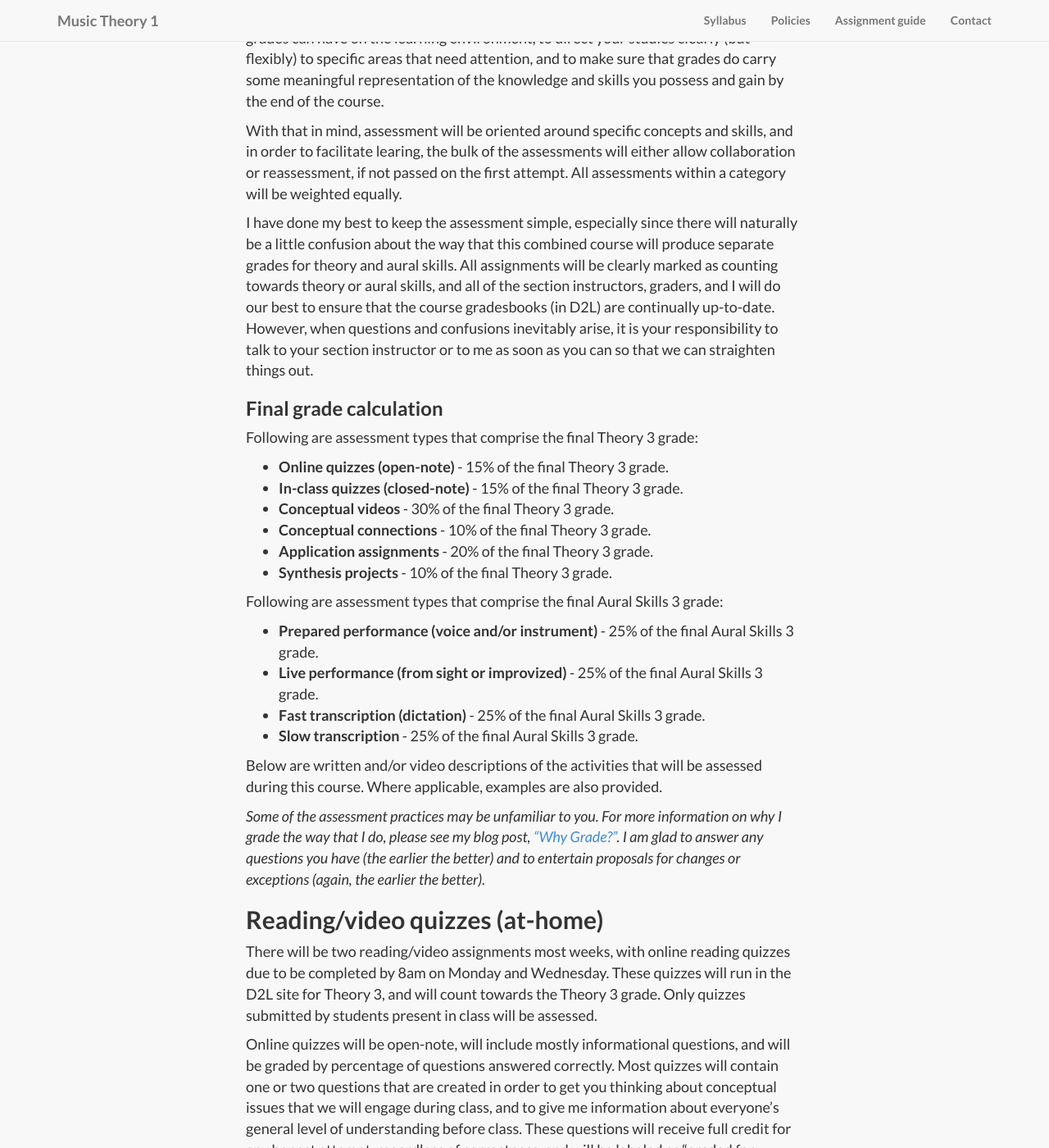
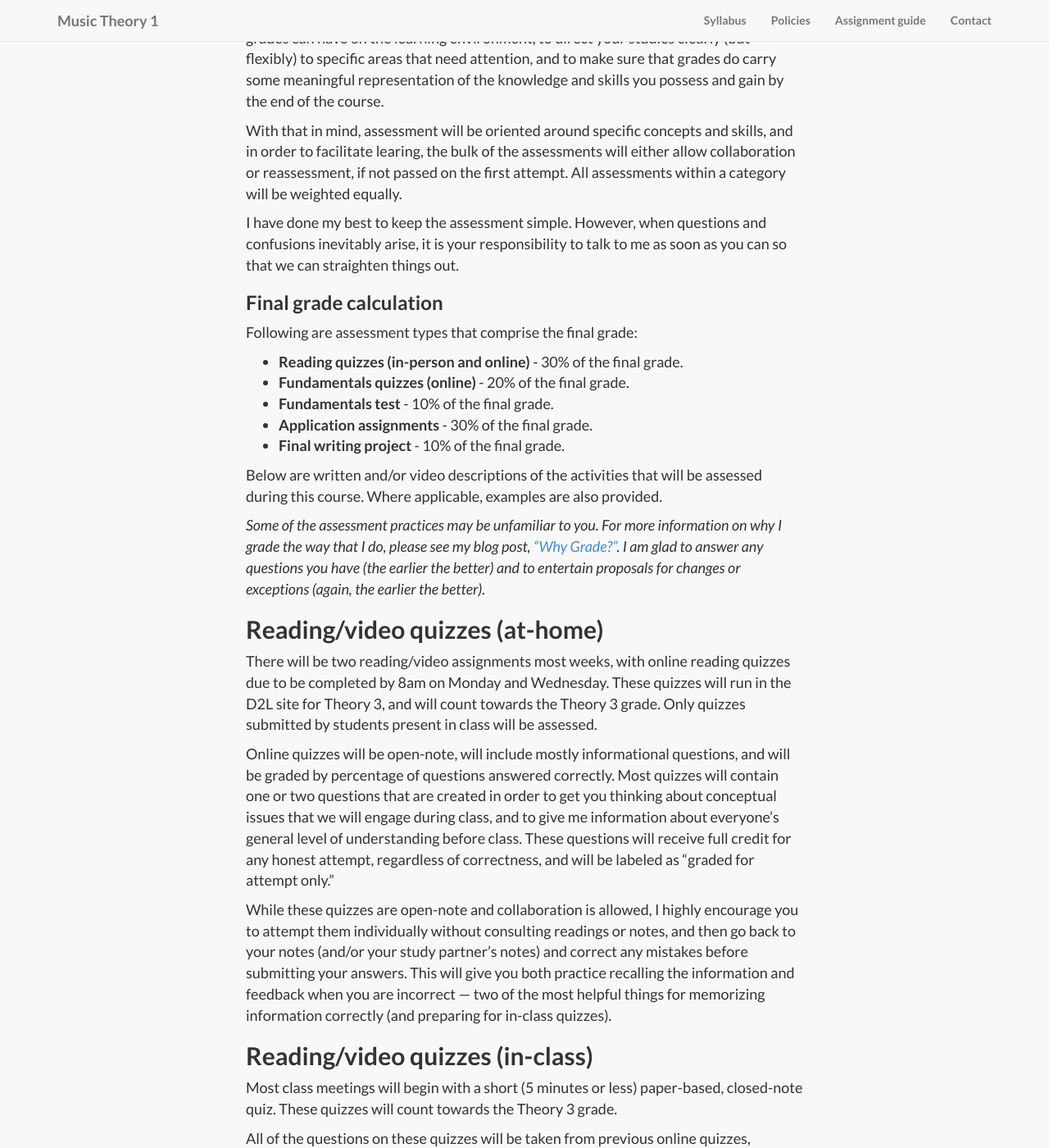
Before and after one commit to kshaffer/theory1, a Jekyll site: the page built from assessments.md, in a window 1280 px wide and 1400 px high, scrolled down 960 px. Shown: the whole window at 82% size. Built offline with Jekyll 4.4.1, drawn with Linux system fonts in a browser that asks for light colours; nearby versions of some CDN libraries; library files that are not in the unit come from our copies.

Commit message:
syllabus grade scheme update

```diff
--- a/_posts/2015-05-11-Introduction.markdown
+++ b/_posts/2015-05-11-Introduction.markdown
@@ -4,5 +4,5 @@ image: drainSmall.jpg
 category: Services
 title: Getting started
 description: |
-  <p class="lead">Welcome to Music Cognition online! Please start here to get oriented to the course and submit the first (super-easy) assignment for <b>Monday, June 1, 3pm (MDT).</b><br/><br/><a href="/introductions/">Read more...</a></p>
+  <p class="lead">Welcome to Music Theory and Aural Skills 3! Please start here to get oriented to the course and learn about the pilot combination of second-year music theory and aural skills at CU–Boulder<br/><br/><a href="/introductions/">Read more...</a></p>
 ---
--- a/_posts/2015-05-11-Week-1.markdown
+++ b/_posts/2015-05-11-Week-1.markdown
@@ -2,7 +2,7 @@
 layout: default
 image: memorySmall.jpg
 category: Services
-title: Week 1 – June 1–5
+title: Week 1 – August 24–27
 description: |
-  <p class="lead"><b>Introduction to auditory memory.</b><br/><br/>What is a musical note? a chord? rhythm? Do musicians define these differently than cognitive scientists? What exactly do we <i>hear</i> when we listen to music?<br/>We will engage these and other related questions during this unit, as we begin to explore the workings of the human auditory system and basic musical concepts.<br/><br/><a href="/week1/">Read more...</a></p>
+  <p class="lead"><b>Pop/Rock syncopation.</b><br/><br/>We begin our pop/rock unit by laying a rhythmic foundation. We will focus on performing (and touch on aurally recognizing) beat-level syncopation, division-level syncopation, and fake triplets.<br/><br/><a href="/week1/">Read more...</a></p>
 ---
--- a/_posts/2015-05-11-Week-2.markdown
+++ b/_posts/2015-05-11-Week-2.markdown
@@ -1,8 +1,8 @@
 ---
 layout: default
-image: stringSmall.jpg
+image: memorySmall.jpg
 category: Services
-title: Week 2 – June 8–12
+title: Week 2 – August 31–September 3
 description: |
-  <p class="lead"><b>Music on the small scale – chords, phrases, rhythm</b><br/><br/>Is music really a "universal language"? This is a common claim from both musicians and music lovers — but is it true?<br/><br/><a href="/week2/">Read more...</a></p>
+  <p class="lead"><b>Pop/Rock pitch.</b><br/><br/>In part because of its roots in folk and blues traditions, pop/rock music contains pitch structures outside of the major/minor, T–PD–D–T tonal system. We'll explore some of the common melodic and harmonic structures in this diverse musical world.<br/><br/><a href="/week2/">Read more...</a></p>
 ---
--- a/assessments.md
+++ b/assessments.md
@@ -13,25 +13,18 @@ My goal in grading is three-fold: to diminish the significance and the negative
 
 With that in mind, assessment will be oriented around specific concepts and skills, and in order to facilitate learing, the bulk of the assessments will either allow collaboration or reassessment, if not passed on the first attempt. All assessments within a category will be weighted equally.
 
-I have done my best to keep the assessment simple, especially since there will naturally be a little confusion about the way that this combined course will produce separate grades for theory and aural skills. All assignments will be clearly marked as counting towards theory or aural skills, and all of the section instructors, graders, and I will do our best to ensure that the course gradesbooks (in D2L) are continually up-to-date. However, when questions and confusions inevitably arise, it is your responsibility to talk to your section instructor or to me as soon as you can so that we can straighten things out.
+I have done my best to keep the assessment simple. However, when questions and confusions inevitably arise, it is your responsibility to talk to me as soon as you can so that we can straighten things out.
+
 
 ### Final grade calculation
 
-Following are assessment types that comprise the final Theory 3 grade:
+Following are assessment types that comprise the final grade:
 
-- **Online quizzes (open-note)** - 15% of the final Theory 3 grade.
-- **In-class quizzes (closed-note)** - 15% of the final Theory 3 grade.
-- **Conceptual videos** - 30% of the final Theory 3 grade.
-- **Conceptual connections** - 10% of the final Theory 3 grade.
-- **Application assignments** - 20% of the final Theory 3 grade.
-- **Synthesis projects** - 10% of the final Theory 3 grade.
-
-Following are assessment types that comprise the final Aural Skills 3 grade:
-
-- **Prepared performance (voice and/or instrument)** - 25% of the final Aural Skills 3 grade.
-- **Live performance (from sight or improvized)** - 25% of the final Aural Skills 3 grade.
-- **Fast transcription (dictation)** - 25% of the final Aural Skills 3 grade.
-- **Slow transcription** - 25% of the final Aural Skills 3 grade.
+- **Reading quizzes (in-person and online)** - 30% of the final grade.
+- **Fundamentals quizzes (online)** - 20% of the final grade.
+- **Fundamentals test** - 10% of the final grade.
+- **Application assignments** - 30% of the final grade.
+- **Final writing project** - 10% of the final grade.
 
 Below are written and/or video descriptions of the activities that will be assessed during this course. Where applicable, examples are also provided.
 
```
Also changed, not shown: _posts/2015-05-11-Week-3.markdown (deleted, +0 -8 lines), _posts/2015-05-11-Week-4.markdown (deleted, +0 -8 lines), _posts/2015-05-11-Week-5.markdown (deleted, +0 -8 lines), policies.md (+2 -2 lines), syllabus.md (+6 -6 lines), week2.md (added, +59 -0 lines), 2 other files.
